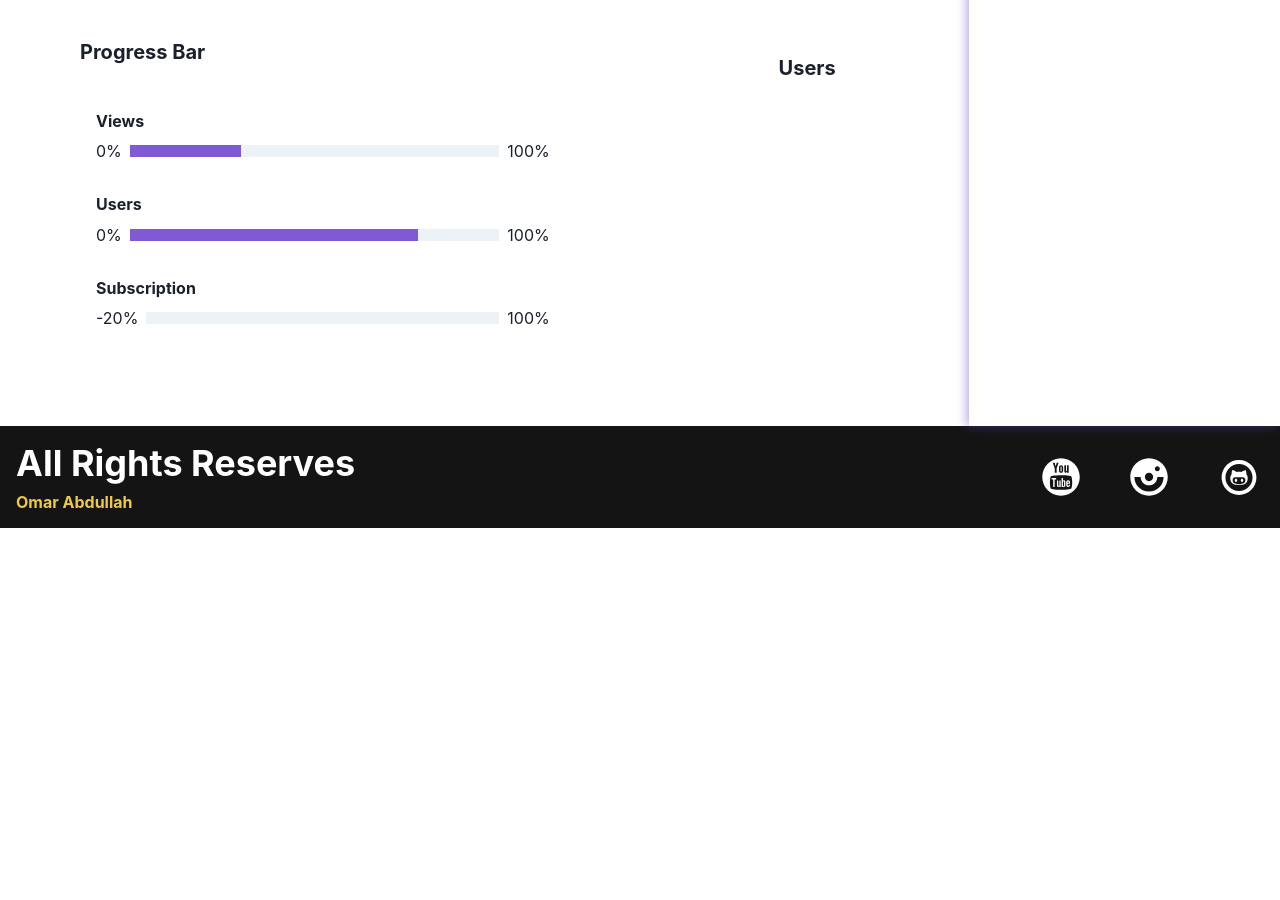
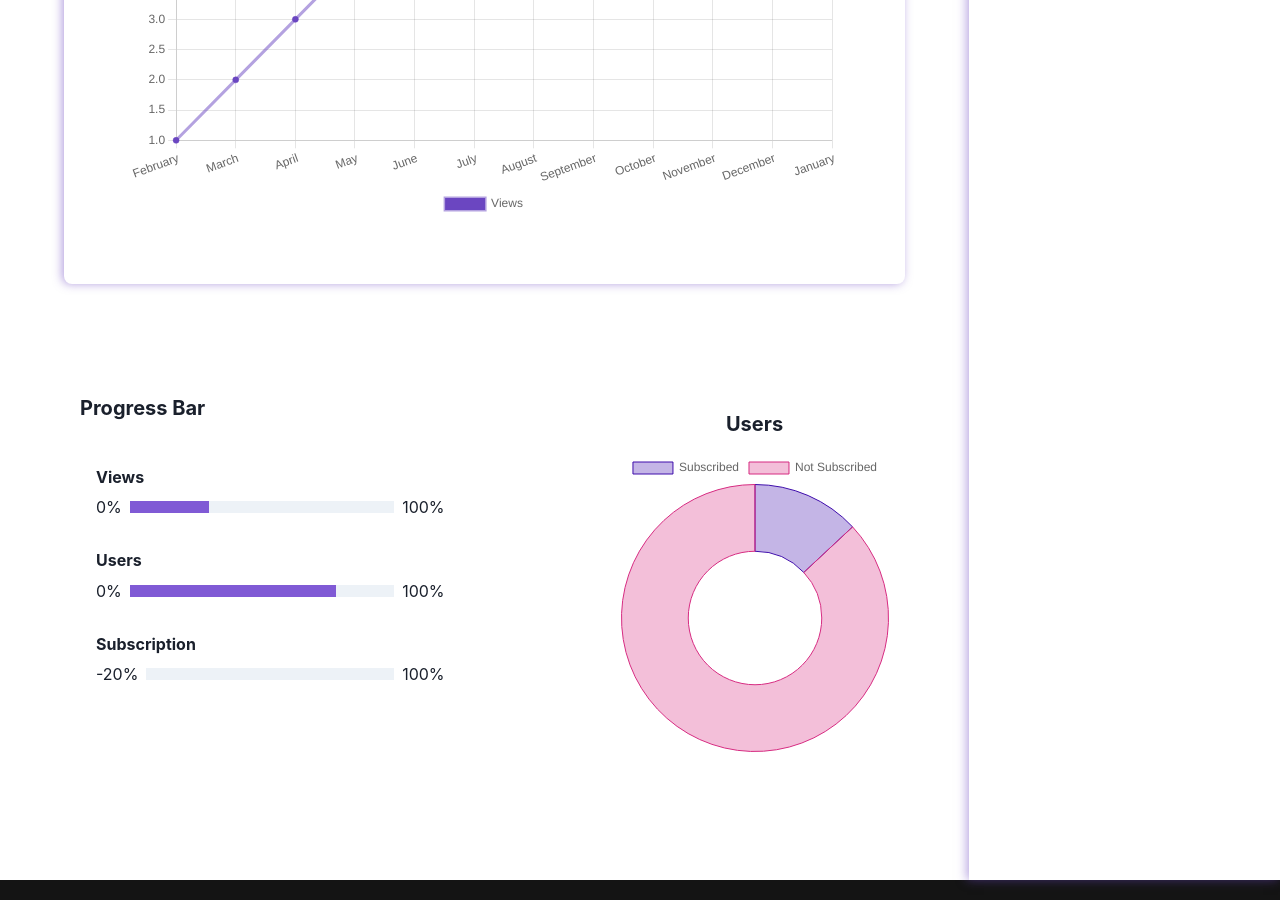
Before and after one commit to Omarabdullah99/coursebundlerclient, a React (Create React App) app: page /admin/dashboard in a window 1280 px wide. Shown: the part 628-1528 px from the top of the page. Before the commit the page ends 1156 px from the top, so only its background shows below. Built offline with nearby package versions, Linux system fonts and the light colour scheme.

Commit message:
chart-users-video15-video17

```diff
--- a/package.json
+++ b/package.json
@@ -11,11 +11,11 @@
     "@testing-library/react": "^13.4.0",
     "@testing-library/user-event": "^14.4.3",
     "axios": "^1.2.2",
-    "chart.js": "^4.1.2",
+    "chart.js": "^3.8.0",
     "framer-motion": "^6.5.1",
     "protected-route-react": "^1.0.1",
     "react": "^18.2.0",
-    "react-chartjs-2": "^5.1.0",
+    "react-chartjs-2": "^4.3.1",
     "react-dom": "^18.2.0",
     "react-hot-toast": "^2.4.0",
     "react-icons": "^3.11.0",
--- a/src/component/Admin/Dashboard/Chart.js
+++ b/src/component/Admin/Dashboard/Chart.js
@@ -1,49 +1,110 @@
-import React from 'react'
-import {Chart as ChartJS,CategoryScale,LinearScale,Title,Tooltip,ArcElement,Legend} from 'chart.js'
-import {Line,Doughnut} from 'react-chartjs-2'
+import React from 'react';
+import {
+    Chart as ChartJS,
+    CategoryScale,
+    LinearScale,
+    PointElement,
+    LineElement,
+    Title,
+    Tooltip,
+    ArcElement,
+    Legend,
+} from 'chart.js';
+import { Line, Doughnut } from 'react-chartjs-2';
 
 ChartJS.register(
     CategoryScale,
     LinearScale,
+    PointElement,
+    LineElement,
     Title,
     Tooltip,
     ArcElement,
     Legend
-)
+);
+
+export const LineChart = () => {
+  const labels = getLastYearMonths();
+
+  const options = {
+    responsive: true,
+    plugins: {
+      legend: {
+        position: 'bottom',
+      },
+      title: {
+        display: true,
+        text: 'Yearly Views',
+      },
+    },
+  };
+
+  const data = {
+    labels,
+    datasets: [
+      {
+        label: 'Views',
+        data: [1, 2, 3, 4, 5],
+        borderColor: 'rgba(107,70,193,0.5)',
+        backgroundColor: '#6b46c1',
+      },
+    ],
+  };
+
+  return <Line options={options} data={data} />;
+};
+
+export const DoughnutChart =()=>{
 
 
- export const LineChart = () => {
-    const labels=["omar","abdullah","abc","abc2","abc3"];
+      const data = {
+        labels: ['Subscribed', 'Not Subscribed'],
+        datasets: [
+          {
+            label: 'Views',
+            data: [3,20],
+            borderColor: ['rgb(62,12,171)', 'rgb(214,43,129)'],
+            backgroundColor:  ['rgba(62,12,171,0.3)', 'rgba(214,43,129,0.3)'],
+            borderWidth: 1,
+          },
+        ],
+      };
 
-    const options={
-        responsive:true,
-        plugins:{
-            legend:{
-                position:'bottom'
-            },
-            title:{
-                display:true,
-                text:'Yearly Views'
+      return <Doughnut data={data} />
 
-            }
+}
 
-        }
-    }
+function getLastYearMonths(){
+  const labels=[];
+  const months = [
+    'January',
+    'February',
+    'March',
+    'April',
+    'May',
+    'June',
+    'July',
+    'August',
+    'September',
+    'October',
+    'November',
+    'December',
+  ];
+  const currentMonth=new Date().getMonth()
+  console.log('currentmonth',currentMonth)
+  const remain=11-currentMonth
 
-    const data={
-        labels,
-        datasets:[
-            {
-                label:"Views",
-                data:[1,2,3,4,5],
-                borderColor:"rgba(107,70,193,0.5)",
-                backgroundColor:"#6b46c1"
+  for (let i = currentMonth; i < months.length; i--) {
+    const element = months[i];
+    labels.unshift(element);
+    if (i === 0) break;
+  }
 
-
-            }
-        ]
-    }
-
-
-  return <Line options={options} data={data} />
+  for (let i = 11; i <=months.length; i--) {
+    if (i === currentMonth) break;
+    const element = months[i];
+    labels.unshift(element);
+  }
+  return labels
 }
+getLastYearMonths()
--- a/src/component/Admin/Dashboard/Dashboard.jsx
+++ b/src/component/Admin/Dashboard/Dashboard.jsx
@@ -3,7 +3,7 @@ import { Box, Grid, Heading, HStack, Progress, Stack, Text } from '@chakra-ui/re
 import cursor from '../../../assets/images/cursor.png'
 import Sidebar from '../Sidebar'
 import { RiArrowDownFill, RiArrowUpLine } from 'react-icons/ri'
-import { LineChart } from './Chart'
+import { DoughnutChart, LineChart } from './Chart'
 
 const Databox =({title,qty,qtyPercentage,profit})=>(
   <Box
@@ -92,6 +92,7 @@ const Dashboard = () => {
     />
 
     {/* line chart*/}
+    <LineChart />
 
     </Box>
 
@@ -114,6 +115,7 @@ const Dashboard = () => {
     <Box p={['0','16']} boxSizing='border-box' py='4'>
     <Heading textAlign={'center'} size="md" mb="4" children="Users" />
     {/* Dought graph */}
+    <DoughnutChart />
     </Box>
 
 
--- a/src/component/Admin/Users/Users.jsx
+++ b/src/component/Admin/Users/Users.jsx
@@ -1,10 +1,28 @@
 import React from 'react'
-import { Box, Grid } from '@chakra-ui/react'
+import { Box, Button, Grid, Heading, HStack, Table, TableCaption, TableContainer, Tbody, Td, Th, Thead, Tr } from '@chakra-ui/react'
 import cursor from '../../../assets/images/cursor.png'
 import Sidebar from '../Sidebar'
+import { RiDeleteBin7Fill } from 'react-icons/ri'
 
 
 const Users = () => {
+  const users=[{
+    _id:'jdkdkjdfkf',
+    name:'Omar',
+    email:'omar@gmail.com',
+    role:'admin',
+    subscription:{
+      status:'active'
+    }
+
+  }]
+  const updateHandler=userId=>{
+    console.log(userId)
+  }
+
+  const deleteHandler=userId=>{
+    console.log(userId)
+  }
   return (
     <Grid
     css={{
@@ -13,7 +31,40 @@ const Users = () => {
     minH={'100vh'}
     templateColumns={['1fr', '5fr 1fr']}
     >
-    <Box></Box>
+    <Box p={['0','16']} overflow="auto">
+
+    <Heading
+    children="All Users"
+    textTransform={'uppercase'}
+    my="16"
+    textAlign={['center', 'left']} />
+
+    <TableContainer w={['100vw','full']}>
+    <Table variant={'simple'} size="lg">
+    <TableCaption>All available users in the database</TableCaption>
+    <Thead>
+    <Tr>
+    <Th>Id</Th>
+    <Th>Name</Th>
+    <Th>Email</Th>
+    <Th>Role</Th>
+    <Th>Subscription</Th>
+    <Th isNumeric>Action</Th>
+    </Tr>
+    </Thead>
+
+    <Tbody>
+    {users.map(item=>(
+      <Row updateHandler={updateHandler} deleteHandler={deleteHandler} key={item._id}  item={item} />
+
+    ))}
+    </Tbody>
+    </Table>
+
+
+    </TableContainer>
+
+    </Box>
     <Sidebar />
 
     </Grid>
@@ -22,3 +73,28 @@ const Users = () => {
 }
 
 export default Users
+function Row({item,updateHandler,deleteHandler}){
+  return(
+    <Tr>
+    <Td>#{item._id}</Td>
+    <Td>{item.name}</Td>
+    <Td>{item.email}</Td>
+    <Td>{item.role}</Td>
+    <Td>{item.subscription.status==='active'?"Active":"Not Active"}</Td>
+    <Td>
+    <HStack justifyContent={'flex-end'}>
+    <Button onClick={()=>updateHandler(item._id)} variant={'outline'} color="purple.500">
+    Change Role
+    </Button>
+
+    <Button onClick={()=>deleteHandler(item._id)} color={'purple.600'}>
+    <RiDeleteBin7Fill />
+    </Button>
+    </HStack>
+    </Td>
+    </Tr>
+
+
+  )
+
+}
```
Also changed, not shown: 1 other file (tests, documents, lock files or other folders).
